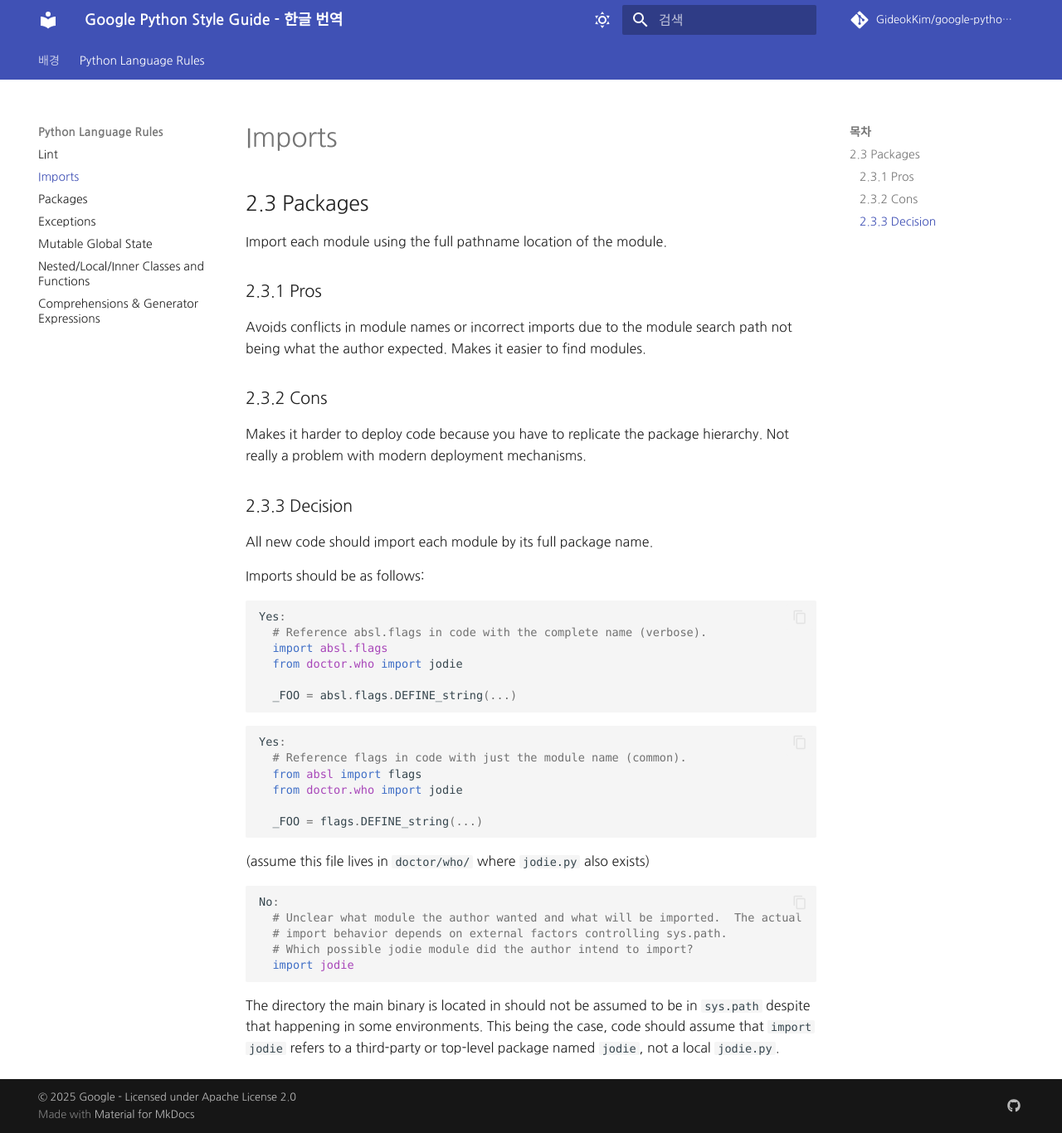
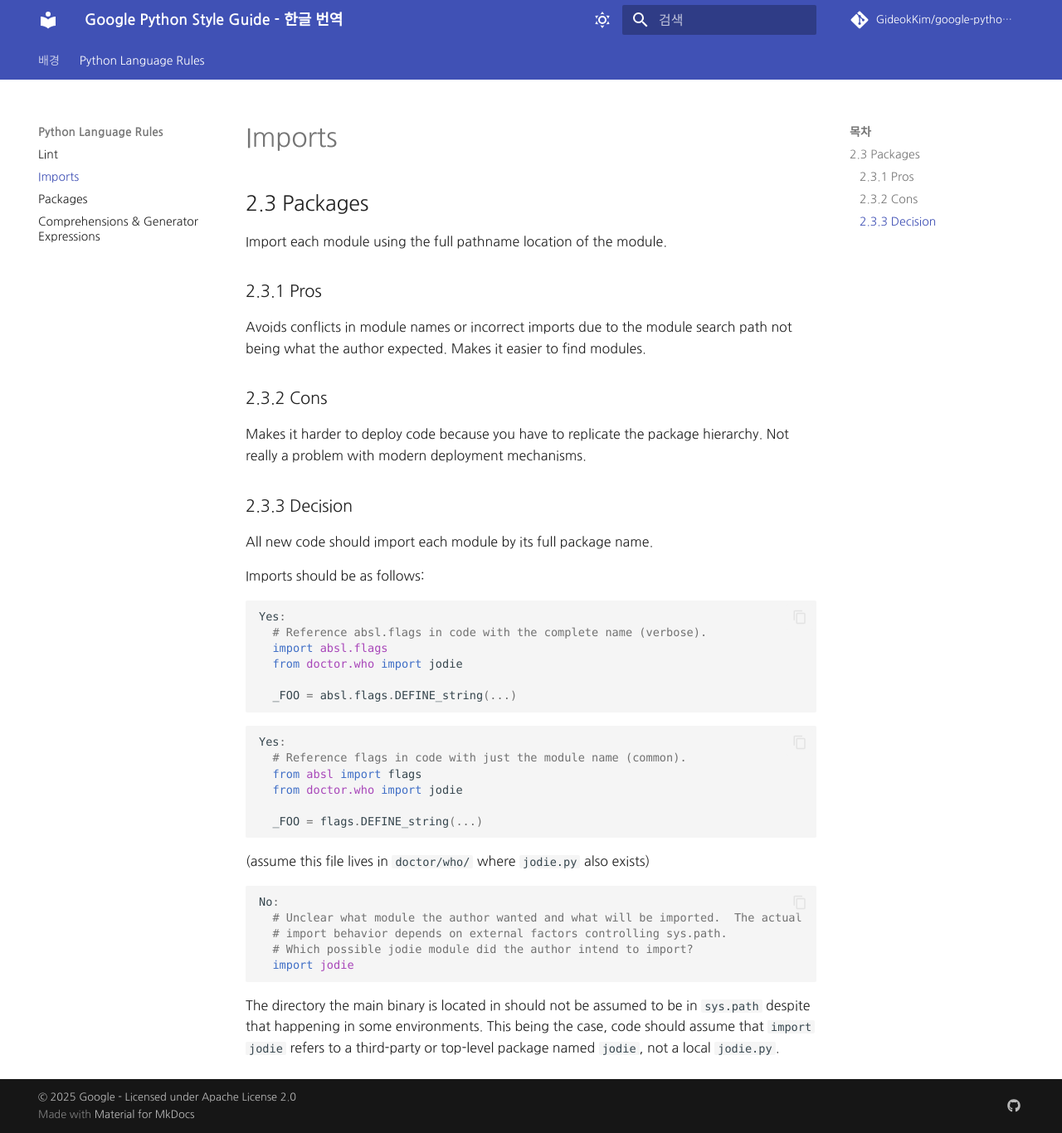
Before and after one commit to Yoonsoyoung02/google-python-style-guide-kr, an MkDocs documentation site: the page built from google python style guide/imports.md, in a window 1280 px wide and 1366 px high. Shown: the whole window at 83% size. Built offline with MkDocs 1.6.1 and Material for MkDocs 9.7.7, drawn with Linux system fonts in a browser that asks for light colours; some web fonts are replaced; comment, search, counter and statistics services are not loaded.

Commit message:
Update mkdocs.yml

```diff
--- a/mkdocs.yml
+++ b/mkdocs.yml
@@ -87,7 +87,4 @@ nav:
     - Lint: lint.md
     - Imports: imports.md
     - Packages: packages.md
-    - Exceptions: exceptions.md
-    - Mutable Global State: mutable-global-state.md
-    - Nested/Local/Inner Classes and Functions: nested-local-inner-classes-and-functions.md
     - Comprehensions & Generator Expressions: comprehensions-&-generator-expressions.md
```
